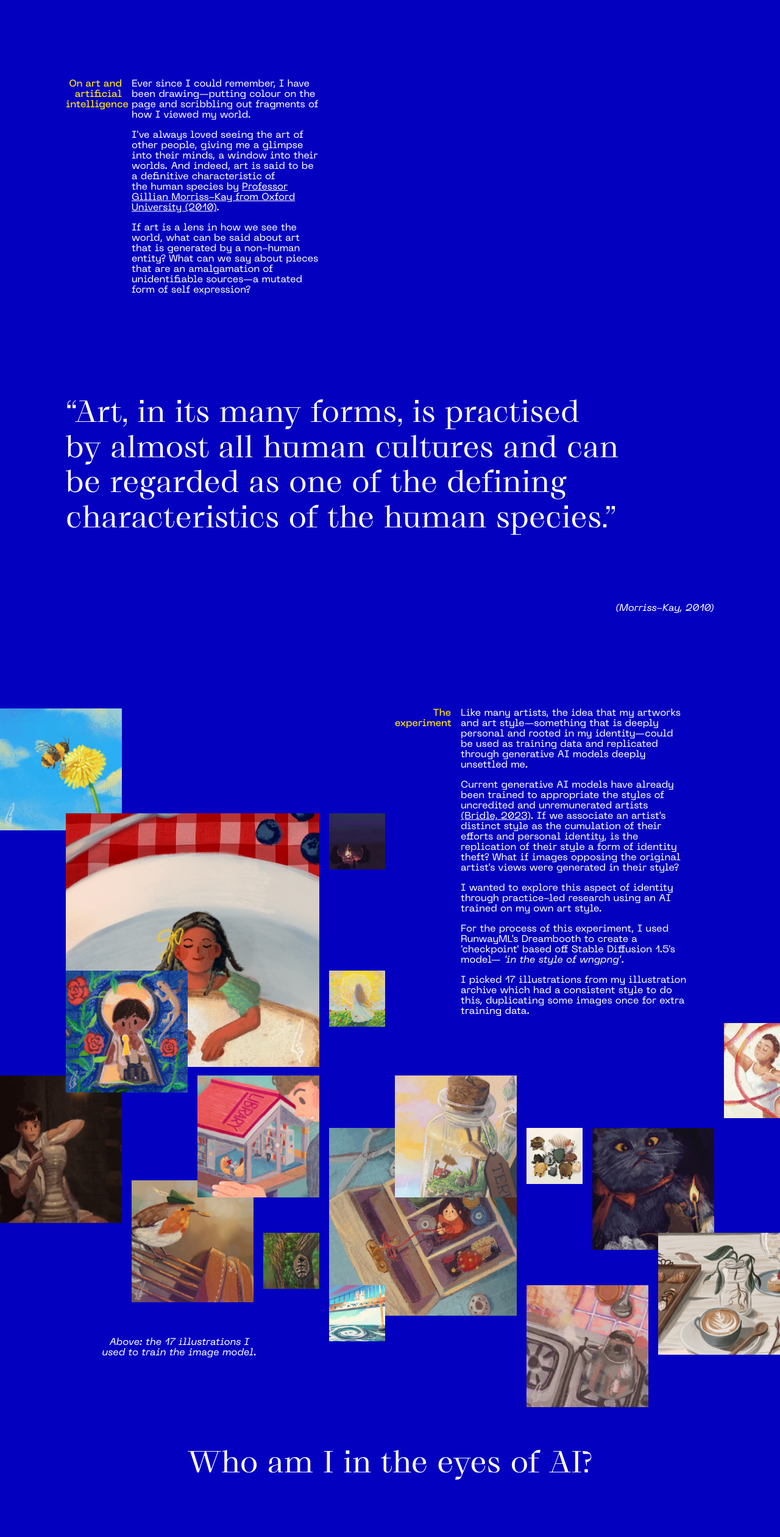
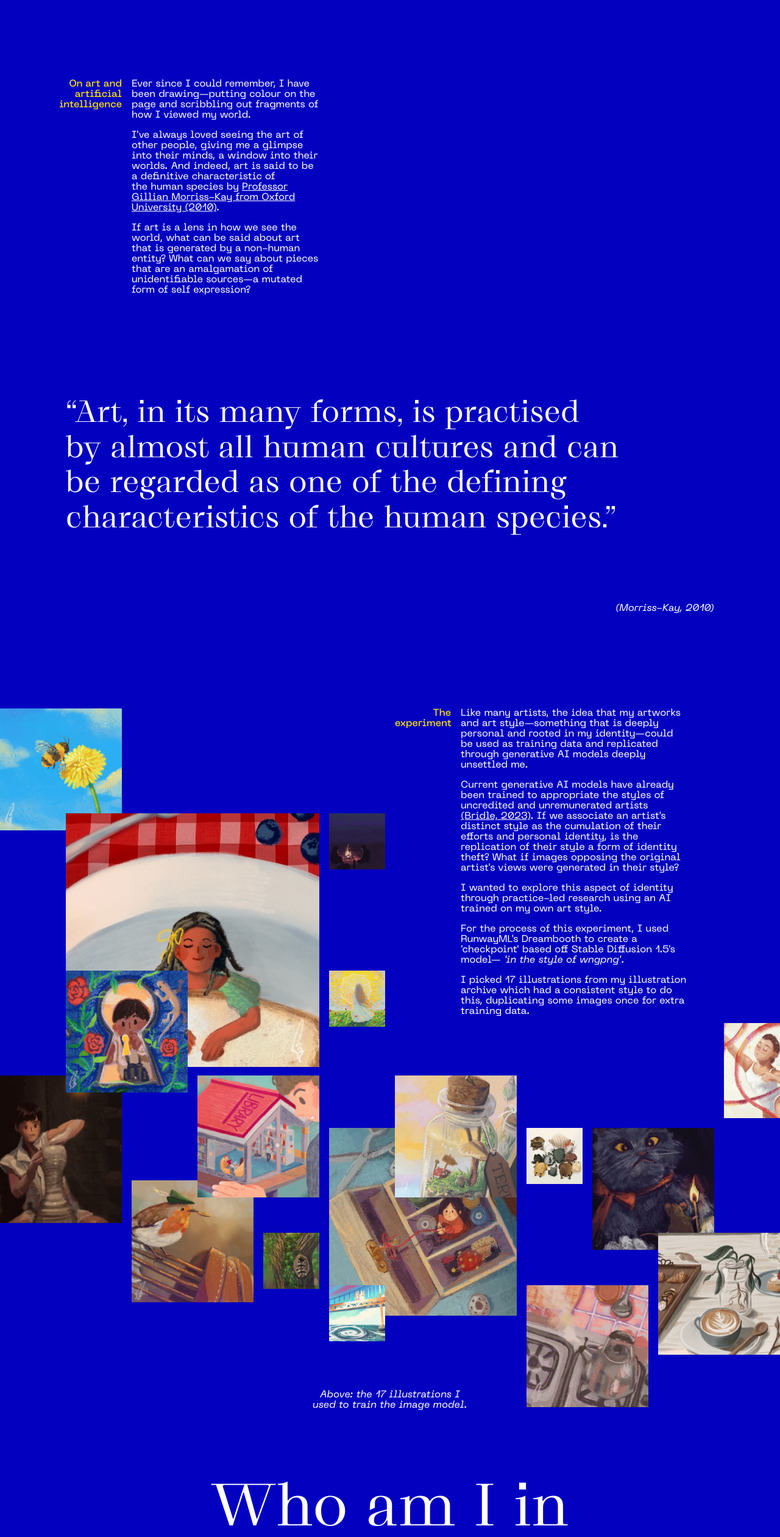
Before and after one commit to wingywing/ai, a React (Create React App) app: page / in a window 1280 px wide. Shown: the part 1160-3681 px from the top of the page at 61% size. Built offline with nearby package versions, Linux system fonts and the light colour scheme.

Commit message:
feat(who section): done

```diff
--- a/src/_base.scss
+++ b/src/_base.scss
@@ -70,7 +70,7 @@
         font-family: 'grafier', serif;
         margin: 0;
     }
-    h1, blockquote {
+    h1, h2, blockquote {
         transition: all, .5s;
     }
     .new-line {
--- a/src/_desktop.scss
+++ b/src/_desktop.scss
@@ -35,12 +35,12 @@
         }
         .section.intro {
             .titled-paragraph{
-                grid-column: 2 / span 4;
+                grid-column: 1 / span 5;
                 h2 {
-                    grid-column: 1/2;
+                    grid-column: 1/3;
                 }
                 div {
-                    grid-column: 2/5;
+                    grid-column: 3/6;
                 }
             }
             blockquote {
@@ -143,6 +143,24 @@
                 grid-column: -3 / span 2;
             }
         }
+        .section.who {
+            .attribution {
+                grid-row: 2;
+            }
+            h2 {
+                font-size: 5.8461538462rem;
+                line-height: 100%;
+                grid-row: 4 / span 2;
+                align-self: flex-end;
+            }
+            .paragraphs {
+                grid-row:  7 / span 4;
+                flex-direction: row;
+                align-items: flex-start;
+                justify-content: center;
+                gap: 1rem;
+            }
+        }
     }
     @media screen and (min-width: 1728px){
         .section.title {
--- a/src/_mobile.scss
+++ b/src/_mobile.scss
@@ -176,6 +176,10 @@
         .attribution, h2, .left, .right, .paragraphs {
             grid-column: 2/12;
         }
+        .attribution {
+            width: 100%;
+            justify-self: center;
+        }
         h2 {
             font-size: 3rem;
             font-weight: 400;
--- a/src/_tablet.scss
+++ b/src/_tablet.scss
@@ -166,5 +166,12 @@
                 grid-column: -3 / span 1;
             }
         }
+        .section.who{
+            h2 {
+                font-size: 4.5rem;
+                line-height: 100%;
+                grid-row: 3 / span 2;
+            }
+        }
     }
 }
```
